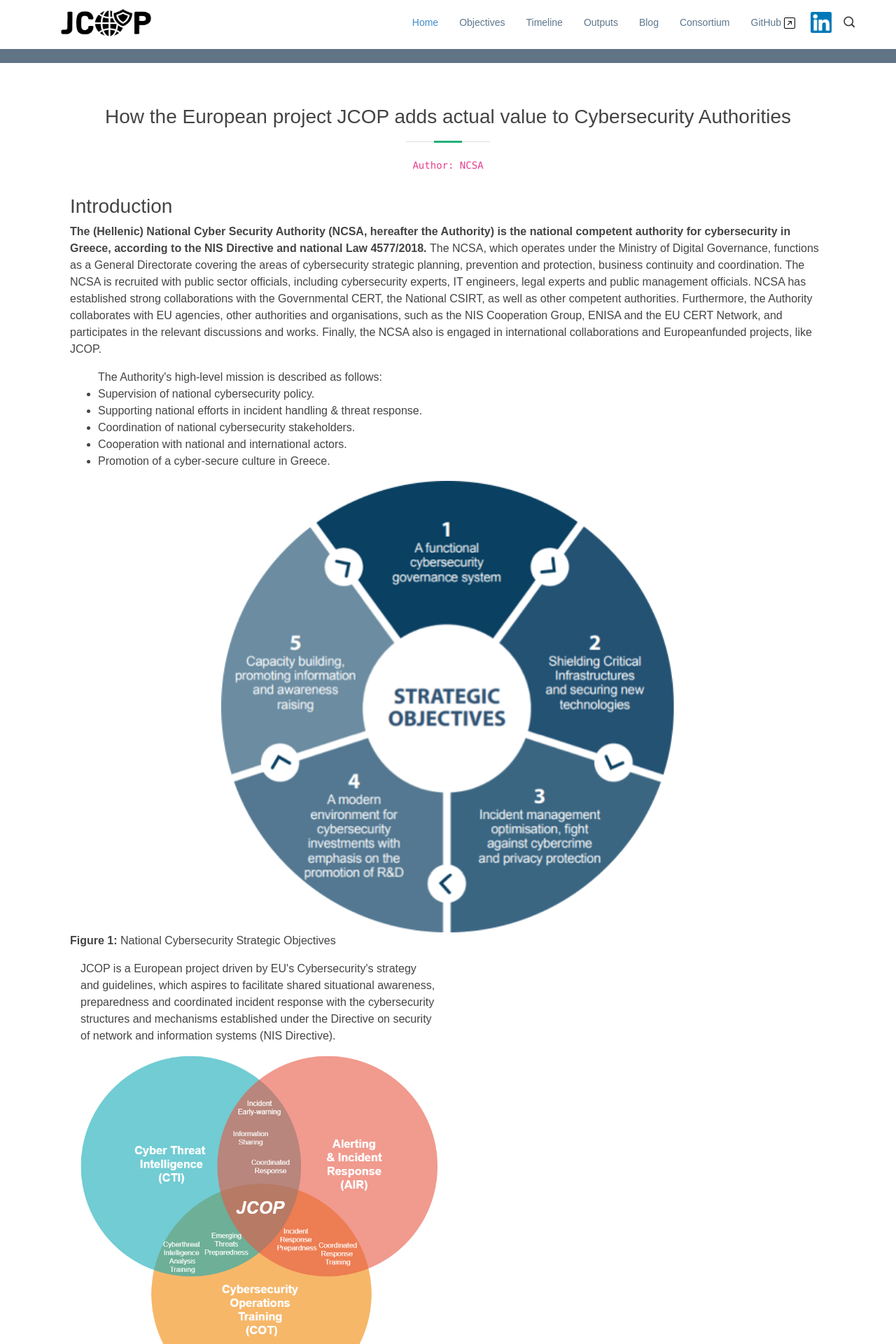
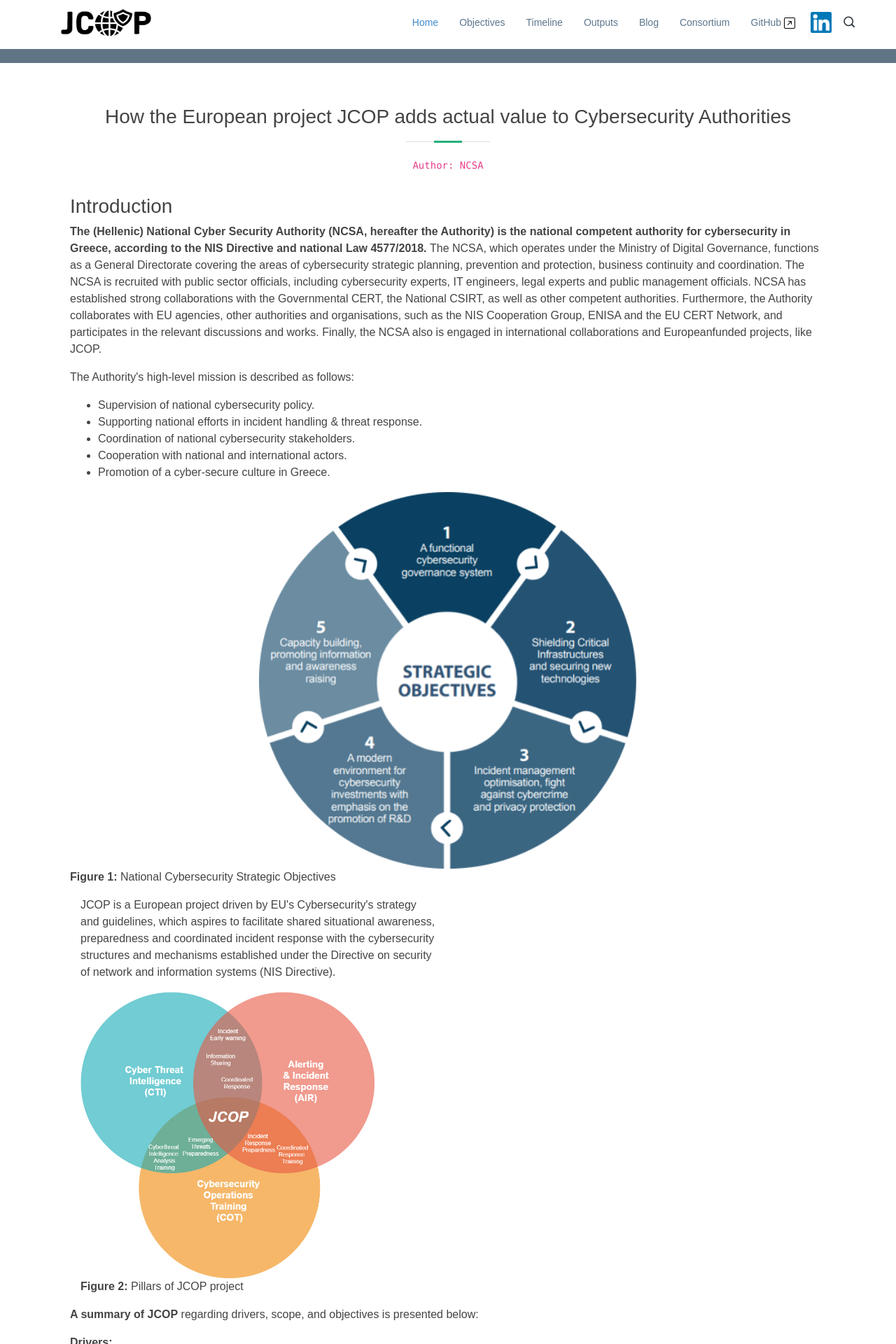
Before and after one commit to mateusdz/jcopweb, a Jekyll site: the page built from content/blogposts/blogpost3.html, in a window 1280 px wide. Shown: the top 1920 px of the page at 70% size. Built offline with Jekyll 4.4.1, drawn with Linux system fonts in a browser that asks for light colours.

Commit message:
Style adjustment of blogpost 3.

```diff
--- a/content/blogposts/blogpost3.html
+++ b/content/blogposts/blogpost3.html
@@ -35,8 +35,8 @@
           also is engaged in international collaborations and Europeanfunded
           projects, like JCOP.
         </p>
+        <p>The Authority's high-level mission is described as follows:</p>
         <ul>
-          The Authority's high-level mission is described as follows:
           <li>Supervision of national cybersecurity policy.</li>
           <li>
             Supporting national efforts in incident handling & threat response.
@@ -45,7 +45,7 @@
           <li>Cooperation with national and international actors.</li>
           <li>Promotion of a cyber-secure culture in Greece.</li>
         </ul>
-        <div style="width: 60%; margin-left: auto; margin-right: auto">
+        <div style="width: 50%; margin-left: auto; margin-right: auto">
           <img
             src="{{ site.baseurl }}/assets/img/ncsa_strategic_objectives.png"
             alt="National Cybersecurity Strategic Objectives"
@@ -53,6 +53,7 @@
           />
         </div>
         <p><b>Figure 1:</b> National Cybersecurity Strategic Objectives</p>
+        <div style="clear:both"></div>
         <div class="col-sm-6">
           <p>
             JCOP is a European project driven by EU's Cybersecurity's strategy
@@ -63,7 +64,7 @@
             Directive).
           </p>
         </div>
-        <div class="col-sm-6">
+        <div class="col-sm-5">
           <img
             src="{{ site.baseurl }}/assets/img/jcop_diagram.png"
             alt="Overview of the JCOP pillars and their interplay."
@@ -75,8 +76,8 @@
           <b>A summary of JCOP</b> regarding drivers, scope, and objectives is
           presented below:
         </p>
+        <b>Drivers:</b>
         <ul>
-          <b>Drivers:</b>
           <li>
             <b>EU's Cybersecurity Strategy</b><sup>1</sup> (adopted Dec. 2020)
             focuses on collective resilience against cyber threats
@@ -91,8 +92,8 @@
             Network
           </li>
         </ul>
+        <b>Scope:</b>
         <ul>
-          <b>Scope:</b>
           <li>
             <b>
               Design, develop and deliver a Joint Cybersecurity Operations
@@ -103,8 +104,8 @@
             solution.
           </li>
         </ul>
+        <b>Aims:</b>
         <ul>
-          <b>Aims:</b>
           <li>
             Create <b>a model Southeast Europe Coordinated Response Cluster</b>,
             encompassing authorities of Greece and Cyprus, with validation from
@@ -202,8 +203,8 @@
           from JCOP instances/ dashboards and distribute them to any preferred
           layout to the video wall.
         </p>
+        <p>With the suggested addition, JCOP infrastructure will be able to:</p>
         <ul>
-          With the suggested addition, JCOP infrastructure will be able to:
           <li>
             <b>fully integrate</b> with the existing monitoring infrastructure
             of the Authority,
```
